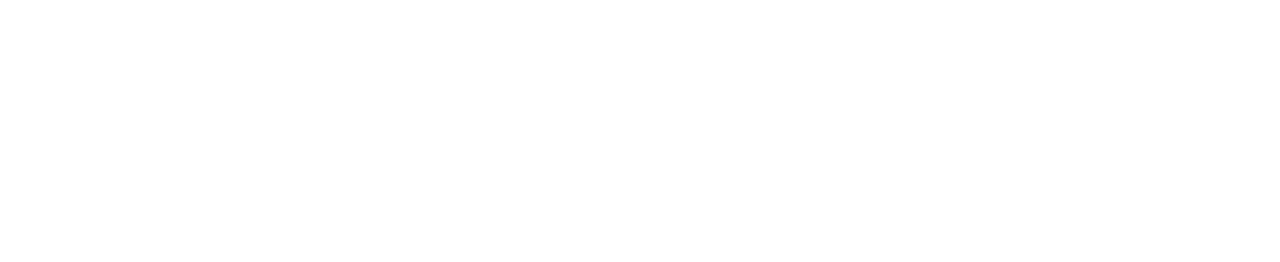
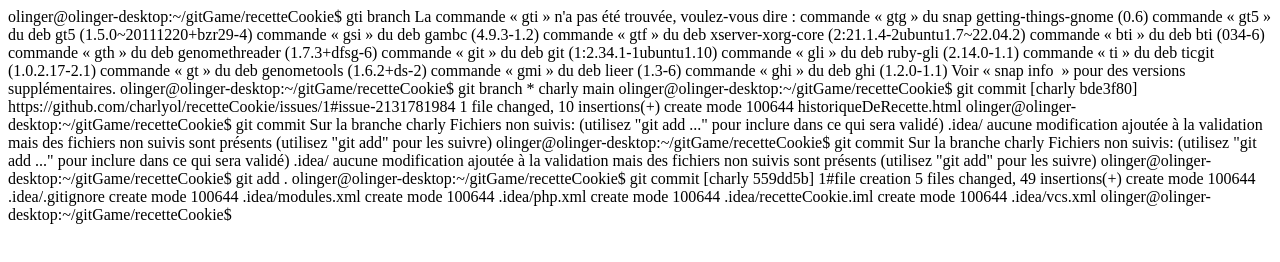
Before and after one commit to charlyol/recetteCookie, a plain HTML site: page historiqueDeRecette.html in a window 1280 px wide. Drawn offline with Linux system fonts and the light colour scheme.

Commit message:
1#<issue-2131781984>add history content

```diff
--- a/historiqueDeRecette.html
+++ b/historiqueDeRecette.html
@@ -5,6 +5,52 @@
     <title>Title</title>
 </head>
 <body>
+olinger@olinger-desktop:~/gitGame/recetteCookie$ gti branch
+La commande « gti » n'a pas été trouvée, voulez-vous dire :
+commande « gtg » du snap getting-things-gnome (0.6)
+commande « gt5 » du deb gt5 (1.5.0~20111220+bzr29-4)
+commande « gsi » du deb gambc (4.9.3-1.2)
+commande « gtf » du deb xserver-xorg-core (2:21.1.4-2ubuntu1.7~22.04.2)
+commande « bti » du deb bti (034-6)
+commande « gth » du deb genomethreader (1.7.3+dfsg-6)
+commande « git » du deb git (1:2.34.1-1ubuntu1.10)
+commande « gli » du deb ruby-gli (2.14.0-1.1)
+commande « ti » du deb ticgit (1.0.2.17-2.1)
+commande « gt » du deb genometools (1.6.2+ds-2)
+commande « gmi » du deb lieer (1.3-6)
+commande « ghi » du deb ghi (1.2.0-1.1)
+Voir « snap info <nomdusnap> » pour des versions supplémentaires.
+    olinger@olinger-desktop:~/gitGame/recetteCookie$ git branch
+    * charly
+    main
+    olinger@olinger-desktop:~/gitGame/recetteCookie$ git commit
+    [charly bde3f80] https://github.com/charlyol/recetteCookie/issues/1#issue-2131781984
+    1 file changed, 10 insertions(+)
+    create mode 100644 historiqueDeRecette.html
+    olinger@olinger-desktop:~/gitGame/recetteCookie$ git commit
+    Sur la branche charly
+    Fichiers non suivis:
+    (utilisez "git add <fichier>..." pour inclure dans ce qui sera validé)
+        .idea/
+
+        aucune modification ajoutée à la validation mais des fichiers non suivis sont présents (utilisez "git add" pour les suivre)
+        olinger@olinger-desktop:~/gitGame/recetteCookie$ git commit
+        Sur la branche charly
+        Fichiers non suivis:
+        (utilisez "git add <fichier>..." pour inclure dans ce qui sera validé)
+            .idea/
+
+            aucune modification ajoutée à la validation mais des fichiers non suivis sont présents (utilisez "git add" pour les suivre)
+            olinger@olinger-desktop:~/gitGame/recetteCookie$ git add .
+            olinger@olinger-desktop:~/gitGame/recetteCookie$ git commit
+            [charly 559dd5b] 1#<issue-2131781984>file creation
+                5 files changed, 49 insertions(+)
+                create mode 100644 .idea/.gitignore
+                create mode 100644 .idea/modules.xml
+                create mode 100644 .idea/php.xml
+                create mode 100644 .idea/recetteCookie.iml
+                create mode 100644 .idea/vcs.xml
+                olinger@olinger-desktop:~/gitGame/recetteCookie$
 
 </body>
 </html>
```
